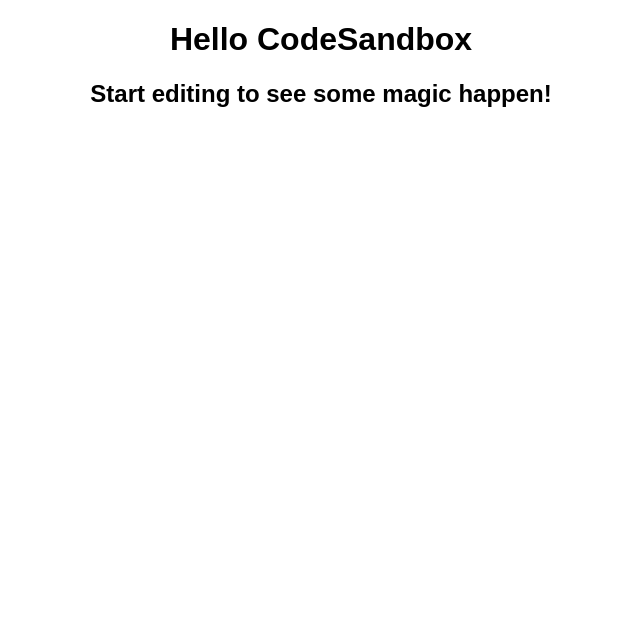
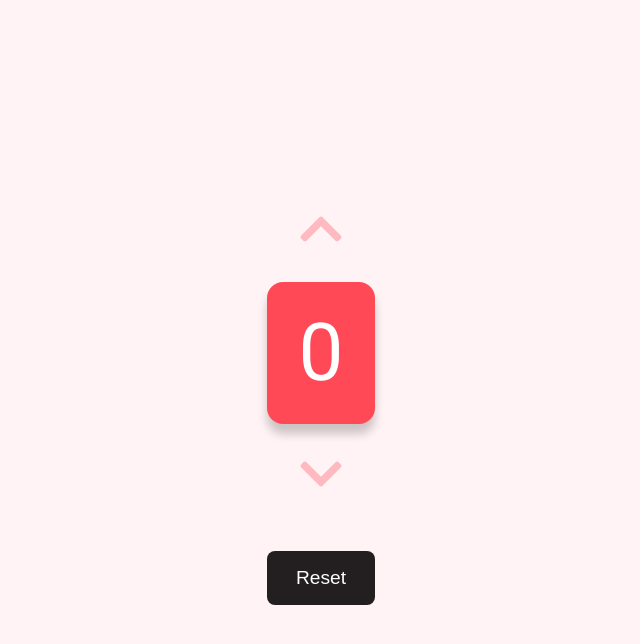
Before and after one commit to ankitchouhan1020/react-hooks-demo, a React (Create React App) app: page / in a window 1280 px wide. Shown: the top 644 px of the page, without its empty margins (319-959 px from the left). Built offline with nearby package versions, Linux system fonts and the light colour scheme.

Commit message:
feat: initial project setup

```diff
--- a/public/index.html
+++ b/public/index.html
@@ -4,6 +4,7 @@
 <head>
 	<meta charset="utf-8">
 	<meta name="viewport" content="width=device-width, initial-scale=1, shrink-to-fit=no">
+  <link rel="stylesheet" href="https://use.fontawesome.com/releases/v5.15.4/css/all.css" integrity="sha384-DyZ88mC6Up2uqS4h/KRgHuoeGwBcD4Ng9SiP4dIRy0EXTlnuz47vAwmeGwVChigm" crossorigin="anonymous">
 	<meta name="theme-color" content="#000000">
 	<!--
       manifest.json provides metadata used when your web app is added to the
--- a/src/App.js
+++ b/src/App.js
@@ -1,10 +1,36 @@
 import "./styles.css";
+import React, { useState } from 'react';
 
 export default function App() {
+  const [count, setCount] = useState(0);
+
+  const incrementCount = () => setCount(count => count + 1);
+  const decrementCount = () => setCount(count => count - 1);
+  const resetCount = () => setCount(0);
+
+  const countColor = count > 0 ? '#FFEA00' : count < 0 ? '#231f20' : '#fff';
+
   return (
-    <div className="App">
-      <h1>Hello CodeSandbox</h1>
-      <h2>Start editing to see some magic happen!</h2>
-    </div>
+    <>
+      <div class="counter">
+        <button
+          class="increase arrow btn"
+          onClick={incrementCount}
+        >
+          <i class="fas fa-chevron-up"></i>
+        </button>
+
+        <span class="value" style={{ color: countColor }}>{count}</span>
+
+        <button
+          class="decrease arrow btn"
+          onClick={decrementCount}
+        >
+          <i class="fas fa-chevron-down"></i>
+        </button>
+      </div>
+
+      <button class="reset btn" onClick={resetCount}>Reset</button>
+    </>
   );
 }
--- a/src/styles.css
+++ b/src/styles.css
@@ -1,4 +1,83 @@
-.App {
-  font-family: sans-serif;
-  text-align: center;
+@import url("https://fonts.googleapis.com/css2?family=Roboto:wght@400;700&display=swap");
+* {
+  padding: 0;
+  margin: 0;
+  box-sizing: border-box;
 }
+:root{
+  --main-bg:#fff3f5;
+  --arrow-color:#ffbac1;
+  --number-bg:#ff4957;
+  --white:#fff;
+  --reset-bg:#231f20;
+  --reset-hover:#231f20b6;
+}
+body {
+  min-height: 100vh;
+  background: var(--main-bg);
+  font-family: "Roboto", sans-serif;
+  display: flex;
+  align-items: center;
+  justify-content: center;
+}
+.counter {
+  display: flex;
+  align-items: center;
+  justify-content: center;
+  flex-direction: column;
+  gap: 1rem;
+  margin-bottom: 2.5rem;
+}
+.arrow {
+  color: var(--arrow-color);
+  background: transparent;
+  font-size: 3rem;
+  padding: 0.5rem;
+  border: none;
+  cursor: pointer;
+  transition: all 0.3s linear;
+}
+.arrow:hover {
+  color: var(--number-bg);
+}
+.arrow:active {
+  animation: dash 0.3s linear;
+}
+@keyframes dash {
+  0% {
+    transform: translateY(0);
+  }
+  50% {
+    transform: translateY(10px);
+  }
+  100% {
+    transform: translateY(0);
+  }
+}
+.value {
+  color: var(--white);
+  background: var(--number-bg);
+  font-size: 5rem;
+  font-weight: 500;
+  padding: 1.5rem 2rem;
+  border-radius: 1rem;
+  box-shadow: 0 10px 10px 0 rgba(0, 0, 0, 0.2);
+}
+.reset {
+  width: 100%;
+  color: var(--white);
+  background: var(--reset-bg);
+  font-size: 1.2rem;
+  padding: 1rem 1.5rem;
+  border: none;
+  border-radius: 0.5rem;
+  cursor: pointer;
+  transition: all 0.3s linear;
+}
+.reset:hover {
+  background: var(--reset-hover);
+  box-shadow: 0 0.1rem 0.1rem 0 rgba(0, 0, 0, 0.2);
+}
+.reset:active {
+  transform: scale(1.05) translateY(10px);
+}
```
